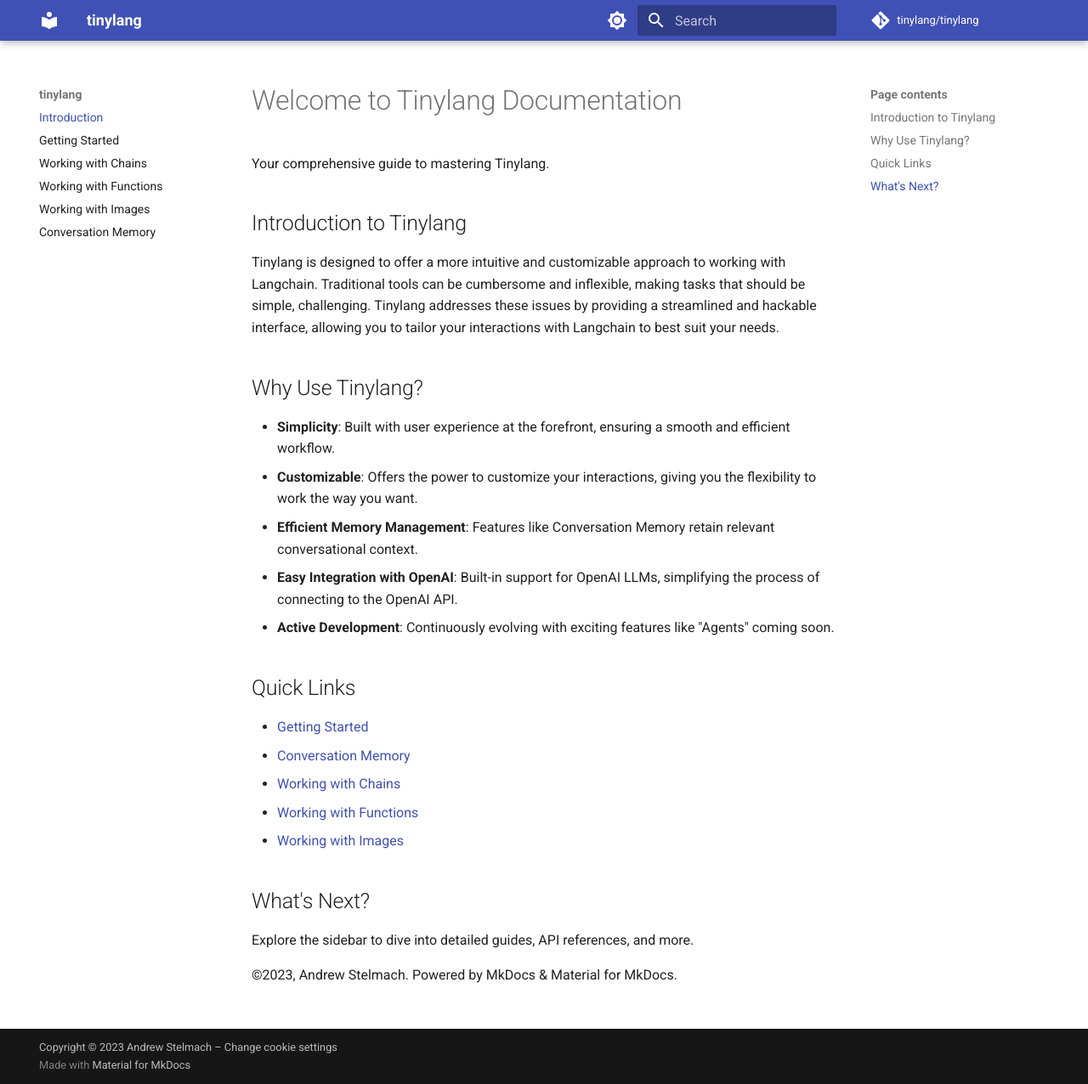
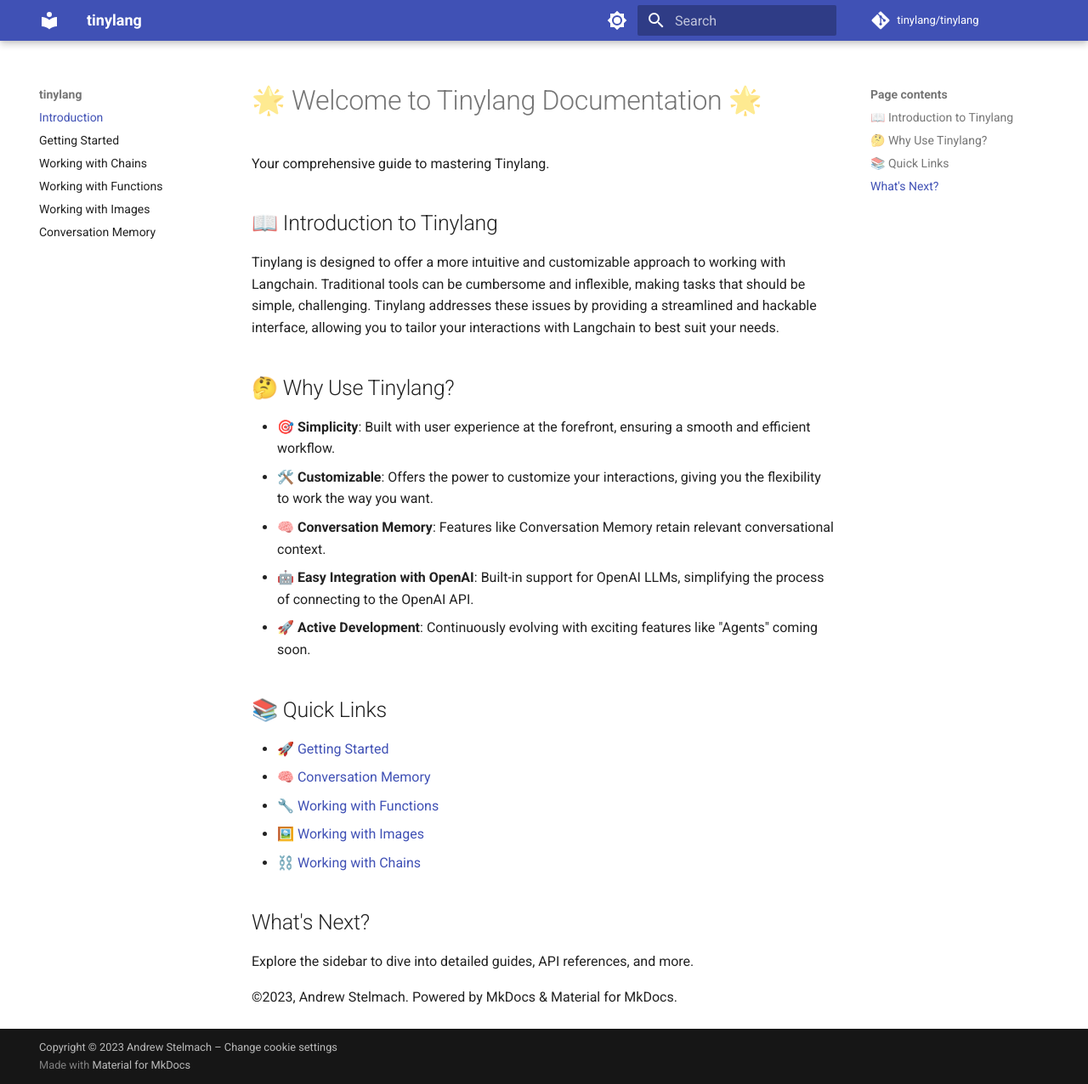
Before and after one commit to astelmach01/tinylang, an MkDocs documentation site: the page built from docs/index.md, in a window 1280 px wide and 1276 px high. Shown: the whole window at 85% size. Built offline with MkDocs 1.6.1 and Material for MkDocs 9.7.7, drawn with Linux system fonts in a browser that asks for light colours; comment, search, counter and statistics services are not loaded.

Commit message:
adding docs

```diff
--- a/docs/index.md
+++ b/docs/index.md
@@ -1,26 +1,27 @@
-# Welcome to Tinylang Documentation
+# 🌟 Welcome to Tinylang Documentation 🌟
 
 Your comprehensive guide to mastering Tinylang.
 
-## Introduction to Tinylang
+## 📖 Introduction to Tinylang
 
 Tinylang is designed to offer a more intuitive and customizable approach to working with Langchain. Traditional tools can be cumbersome and inflexible, making tasks that should be simple, challenging. Tinylang addresses these issues by providing a streamlined and hackable interface, allowing you to tailor your interactions with Langchain to best suit your needs.
 
-## Why Use Tinylang?
+## 🤔 Why Use Tinylang?
 
-- **Simplicity**: Built with user experience at the forefront, ensuring a smooth and efficient workflow.
-- **Customizable**: Offers the power to customize your interactions, giving you the flexibility to work the way you want.
-- **Efficient Memory Management**: Features like Conversation Memory retain relevant conversational context.
-- **Easy Integration with OpenAI**: Built-in support for OpenAI LLMs, simplifying the process of connecting to the OpenAI API.
-- **Active Development**: Continuously evolving with exciting features like "Agents" coming soon.
+- **🎯 Simplicity**: Built with user experience at the forefront, ensuring a smooth and efficient workflow.
+- **🛠️ Customizable**: Offers the power to customize your interactions, giving you the flexibility to work the way you want.
+- **🧠 Conversation Memory**: Features like Conversation Memory retain relevant conversational context.
+- **🤖 Easy Integration with OpenAI**: Built-in support for OpenAI LLMs, simplifying the process of connecting to the OpenAI API.
+- **🚀 Active Development**: Continuously evolving with exciting features like "Agents" coming soon.
 
-## Quick Links
+## 📚 Quick Links
 
-- [Getting Started](getting_started.md)
-- [Conversation Memory](conversation_memory.md)
-- [Working with Chains](chains.md)
-- [Working with Functions](functions.md)
-- [Working with Images](images.md)
+- [🚀 Getting Started](getting_started.md)
+- [🧠 Conversation Memory](conversation_memory.md)
+- [🔧 Working with Functions](functions.md)
+- [🖼️ Working with Images](images.md)
+- [⛓️ Working with Chains](chains.md)
+
 
 ## What's Next?
 
```
Also changed, not shown: docs/getting_started.md (+11 -14 lines), docs/images.md (+8 -6 lines).
